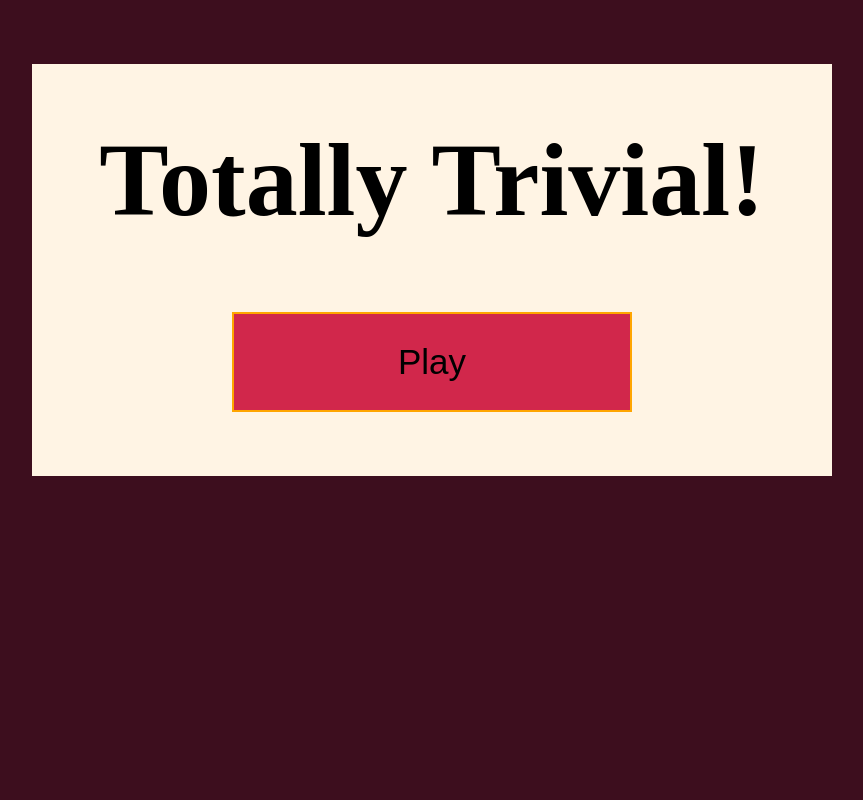
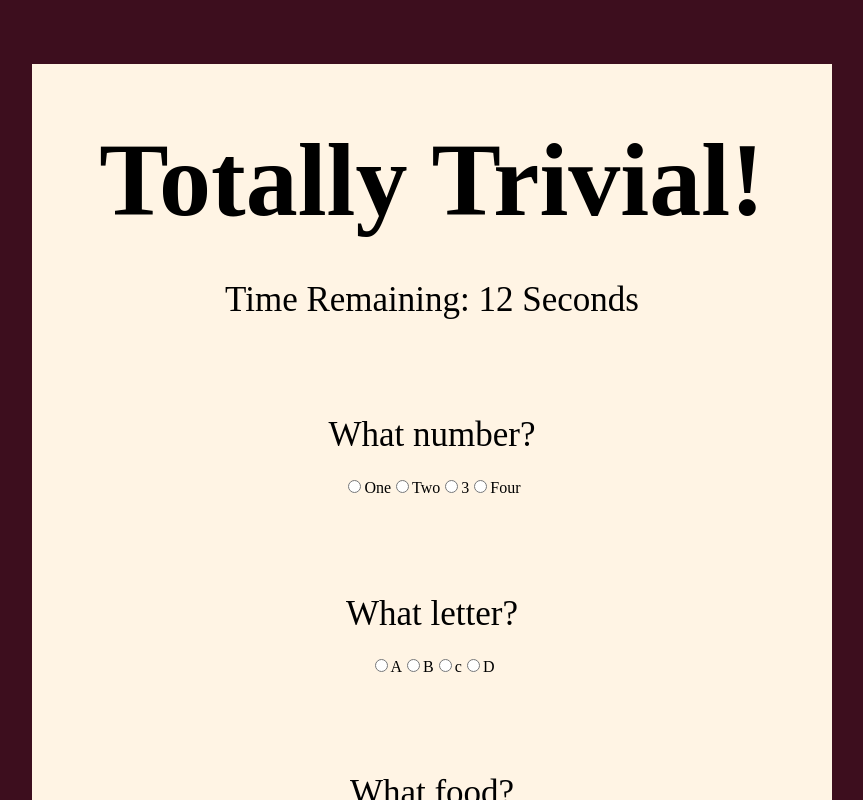
Before and after one commit to danieltaquez/trivia-JS, a plain HTML site: page index.html in a window 1280 px wide. Both pictures are taken after a click on the button "Play". Shown: the top 800 px of the page, without its empty margins (208-1071 px from the left). Drawn offline with nearby package versions, Linux system fonts and the light colour scheme.

Commit message:
logic game

```diff
--- a/Assets/JS/app.js
+++ b/Assets/JS/app.js
@@ -0,0 +1,96 @@
+var card = $(".quiz");
+
+// Question set
+var questions = [
+  {
+    question: "What number?",
+    answers: ["One", "Two", "3", "Four"],
+    correctAnswer: "3"
+  },
+  {
+    question: "What letter?",
+    answers: ["A", "B", "c", "D"],
+    correctAnswer: "c"
+  },
+  {
+    question: "What food?",
+    answers: ["Pancakes", "Waffles", "Crepes", "Bagels"],
+    correctAnswer: "Crepes"
+  },
+  {
+    question: "What place?",
+    answers: ["house", "Cabin", "beach house", "tree house"],
+    correctAnswer: "beach house"
+  },
+  {
+    question: "What Phone?",
+    answers: ["Iphone", "Samsung", "Google", "One PLus"],
+    correctAnswer: "One Plus"
+  }
+];
+
+
+var timer;
+var game = {
+  correct: 0,
+  incorrect: 0,
+  counter: 40,
+
+
+  start: function() {
+    timer = setInterval(game.countdown, 100);
+
+    $(".wrapper").prepend(
+      "<h2>Time Remaining: <span id='counter-number'>120</span> Seconds</h2>"
+    );
+
+    $(".start").remove();
+
+    for (var i = 0; i < questions.length; i++) {
+      card.append("<h2>" + questions[i].question + "</h2>");
+      for (var j = 0; j < questions[i].answers.length; j++) {
+        card.append("<input type='radio' name='question-" + i +
+          "' value='" + questions[i].answers[j] + "''>" + questions[i].answers[j]);
+      }
+    }
+
+    card.append("<button id='done'>HURRY</button>");
+  },
+
+  countdown: function() {
+    game.counter--;
+    $("#counter-number").html(game.counter);
+    if (game.counter === 0) {
+      console.log("TIME UP");
+      game.done();
+    }
+  },
+
+
+  done: function() {
+    var inputs = card.children("input:checked");
+    for (var i = 0; i < inputs.length; i++) {
+      if ($(inputs[i]).val() === questions[i].correctAnswer) {
+        game.correct++;
+      } else {
+        game.incorrect++;
+      }
+    }
+    this.result();
+  },
+
+  result: function() {
+    clearInterval(timer);
+
+    $(".wrapper h2").remove();
+
+    card.html("<h2>All Done!</h2>");
+    card.append("<h3>Correct Answers: " + this.correct + "</h3>");
+    card.append("<h3>Incorrect Answers: " + this.incorrect + "</h3>");
+  }
+};
+
+
+$(document).on("click", ".start", function() {
+  game.start();
+});
--- a/index.html
+++ b/index.html
@@ -22,7 +22,7 @@
       </div>
     </div>
 
-    <script type="text/javascript" src="assets/javascript/app.js"></script>
+    <script type="text/javascript" src="Assets/JS/app.js"></script>
 
   </body>
 
```
